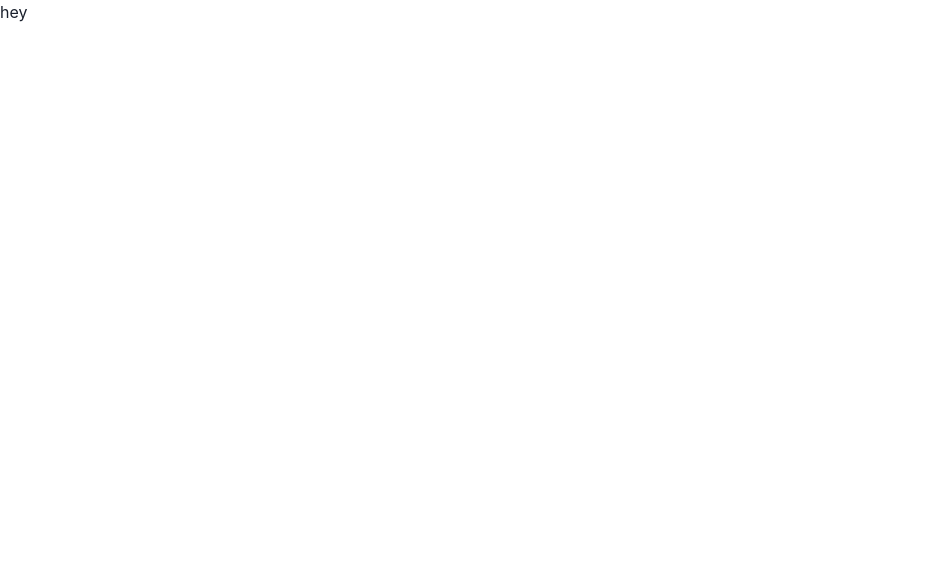
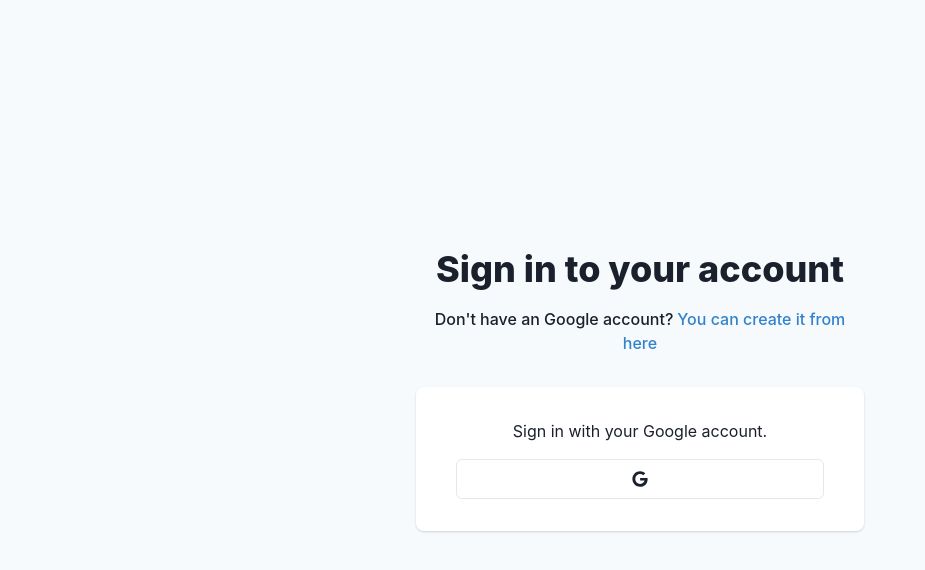
Before and after one commit to m0m0i/m10lchat-demo, a React (Create React App) app: page / in a window 1280 px wide. Shown: the top 570 px of the page, without its empty margins (0-925 px from the left). Built offline with nearby package versions, Linux system fonts and the light colour scheme.

Commit message:
Create SignIn UI

```diff
--- a/src/App.tsx
+++ b/src/App.tsx
@@ -1,8 +1,9 @@
 import React from 'react';
+import { SignIn } from './SignIn';
 
 function App() {
   return (
-    <p>hey</p>
+    <SignIn />
   );
 }
 
--- /dev/null
+++ b/src/SignIn.tsx
@@ -0,0 +1,56 @@
+import React from 'react';
+import { Box, Button, BoxProps, SimpleGrid, useColorModeValue, Heading, Text, HTMLChakraProps, chakra, VisuallyHidden } from '@chakra-ui/react';
+import { FaGoogle } from 'react-icons/fa';
+
+export const SignIn = () => (
+    <Box
+        bg={useColorModeValue('gray.50', 'inherit')}
+        minH="100vh"
+        py="12"
+        px={{ base: '4', lg: '8' }}
+
+    >
+        <Box maxW="md" mx="auto" mt="200">
+            <Heading textAlign="center" size="xl" fontWeight="extrabold">
+                Sign in to your account
+            </Heading>
+            <Text mt="4" mb="8" align="center" maxW="md" fontWeight="medium">
+                <Text as="span">Don&apos;t have an Google account?</Text>
+                <Link href="https://accounts.google.com/signup/v2/webcreateaccount?flowName=GlifWebSignIn&flowEntry=SignUp">You can create it from here</Link>
+            </Text>
+            <Card>
+                <SimpleGrid colums={1} spacing="4">
+                    <Text as="span" align="center">Sign in with your Google account.</Text>
+                    <Button color="currentColor" variant="outline">
+                        <VisuallyHidden>Login with Google</VisuallyHidden>
+                        <FaGoogle />
+                    </Button>
+                </SimpleGrid>
+            </Card>
+
+        </Box>
+
+    </Box>
+)
+
+export const Link = (props: HTMLChakraProps<'a'>) => (
+    <chakra.a
+        marginStart="1"
+        href="#"
+        color={useColorModeValue('blue.500', 'blue.200')}
+        _hover={{ color: useColorModeValue('blue.600', 'blue.300') }}
+        display={{ base: 'block', sm: 'inline' }}
+        {...props}
+    />
+)
+
+export const Card = (props: BoxProps) => (
+    <Box
+        bg={useColorModeValue('white', 'gray.700')}
+        py="8"
+        px={{ base: '4', md: '10' }}
+        shadow="base"
+        rounded={{ sm: 'lg' }}
+        {...props}
+    />
+)
```
